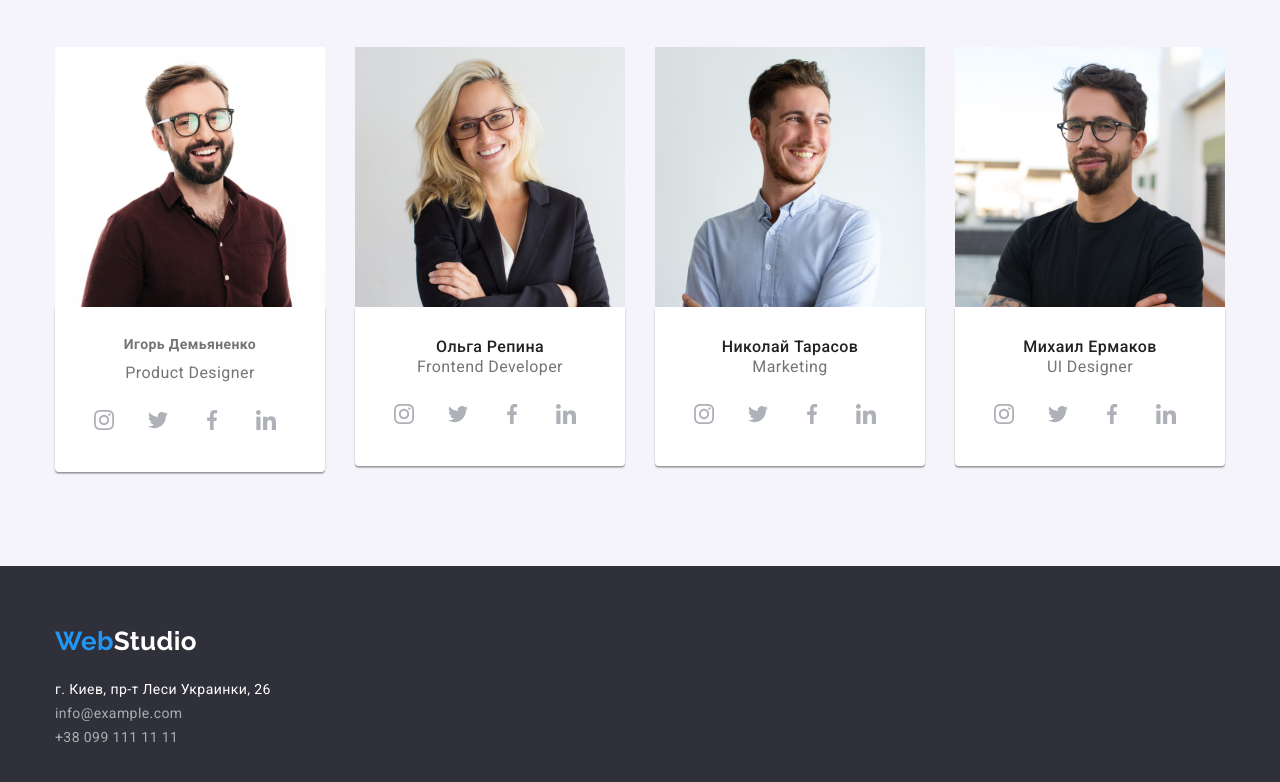
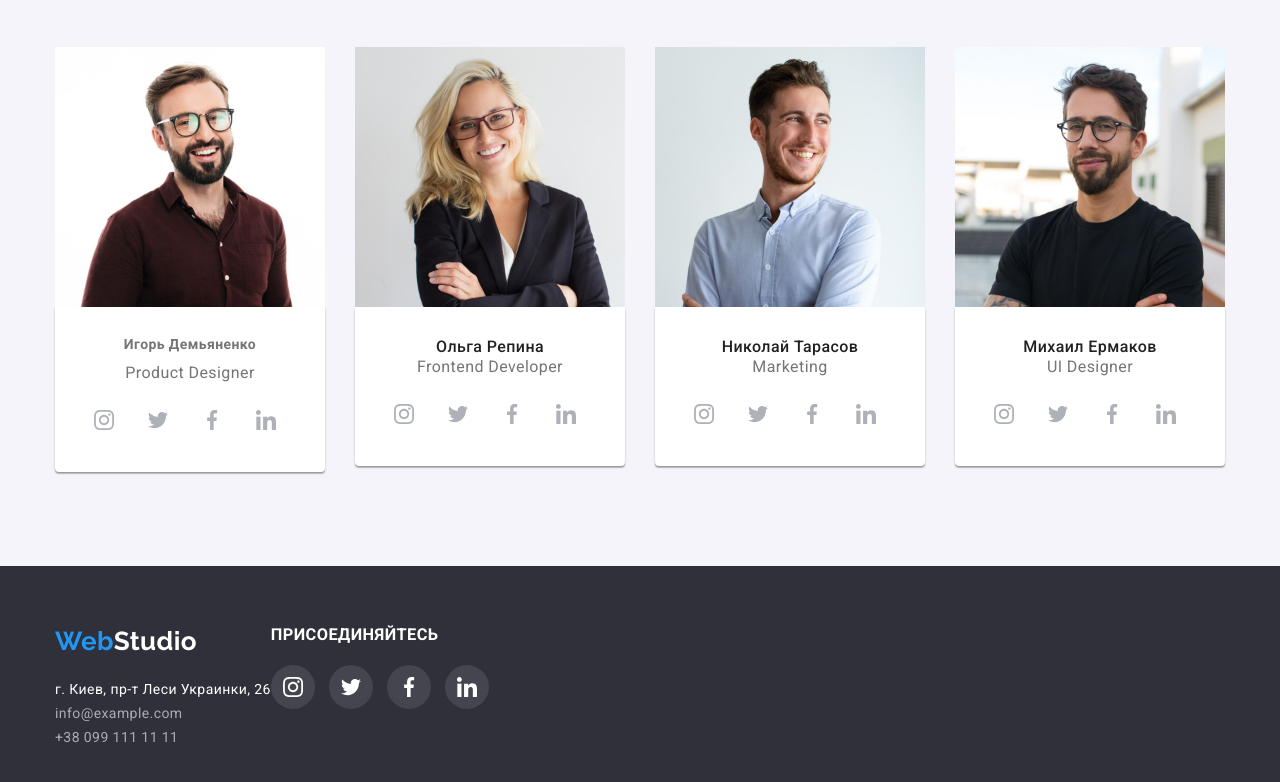
Before and after one commit to Mariana20051985/goit-markup-hw-04, a plain HTML site: page index.html in a window 1280 px wide. Shown: the part 1879-2661 px from the top of the page. Drawn offline with nearby package versions, Linux system fonts and the light colour scheme.

Commit message:
Оформляє футер

```diff
--- a/css/styles.css
+++ b/css/styles.css
@@ -411,10 +411,62 @@ img {
   text-decoration: none;
 }
 .footer-studio{
+
+  display: inline-block;
+  flex-basis: calc((50%-45px) / 2);
+}
+.footer {
+  display: flex;
+}
+
+.container .footer {
+  padding: 60px 0px;
+}
+
+.footer-contacts{
+  margin-top: 20px;
+}
+/* Іконки футера-Приєднюйтесь */
+
+.footer-social-icons {
+  padding: 0%;
+}
+
+.footer-social-title {
+  font-weight: 700;
+  line-height: 1.14;
+  text-transform: uppercase;
+  color: var(--background-color);
   margin-bottom: 20px;
 }
 
-/* кнопки портфодію */
+.footer-social-icons-item {
+  display: inline-block;
+  justify-content: center;
+  align-items: center;
+}
+
+.footer-social-icons-item:not(:last-child) {
+  margin-right: 10px;
+}
+.footer-social-icons-link {
+  display: flex;
+  justify-content: center;
+  align-items: center;
+  width: 44px;
+  height: 44px;
+  border-radius: 50%;
+  background-color: rgba(255, 255, 255, 0.1);
+}
+
+.footer-icon {
+  fill: var(--background-color);
+}
+
+.footer-social-icons-link:hover,
+.footer-social-icons-link:focus {
+  background-color: var(--accent-color);
+}
 
 
 /* Секція портфоліо */
--- a/index.html
+++ b/index.html
@@ -253,16 +253,53 @@
 </section>
 </main>
 <footer class="section-footer">
-    <div class="container">
+    <div class="container footer">
         <div class="footer-studio">
     <a href="" class="logo"><span>Web</span><span class="logo-footer-studio">Studio</span></a>
-    </div>
-    <ul class="list-non">
+
+    <ul class="list-non footer-contacts">
         <li><a href="https://goo.gl/maps/GumJZrkpZJpaKMpm8" target="_blank" rel="nooper noreferrer" class="adress">г. Киев, пр-т Леси Украинки, 26</a></li>
         <li><a href="mailto:info@devstudio.com" class="contacts">info@example.com</a></li>
         <li><a href="tel:+380961111111" class="contacts">+38 099 111 11 11</a></li>
     </ul>
     </div>
+
+    <!-- Іконки футера -->
+    <div class="footer-social-list">
+        <h3 class="footer-social-title">присоединяйтесь</h3>
+        <ul class="footer-social-icons">
+            <li class="footer-social-icons-item">
+                <a href="" class="footer-social-icons-link" aria-label="инстаграм">
+                    <svg class="footer-icon" width="20" height="20">
+                        <use href="./image/sprite.svg#icon-instagram "></use>
+                    </svg>
+                </a>
+            </li>
+            <li class="footer-social-icons-item">
+                <a href="" class="footer-social-icons-link" aria-label="твиттер">
+                    <svg class="footer-icon" width="20" height="20">
+                        <use href="./image/sprite.svg#icon-twitter"></use>
+                    </svg>
+                </a>
+            </li>
+            <li class="footer-social-icons-item">
+                <a href="" class="footer-social-icons-link" aria-label="фейсбук">
+                    <svg class="footer-icon" width="20" height="20">
+                        <use href="./image/sprite.svg#icon-facebook"></use>
+                    </svg>
+                </a>
+            </li>
+            <li class="footer-social-icons-item">
+                <a href="" class="footer-social-icons-link" aria-label="линкедин">
+                    <svg class="footer-icon" width="20" height="20">
+                        <use href="./image/sprite.svg#icon-linkedin"></use>
+                    </svg>
+                </a>
+            </li>
+        </ul>
+
+    </div>
+    </div>
 </footer>
 </body>
 </html>
```
